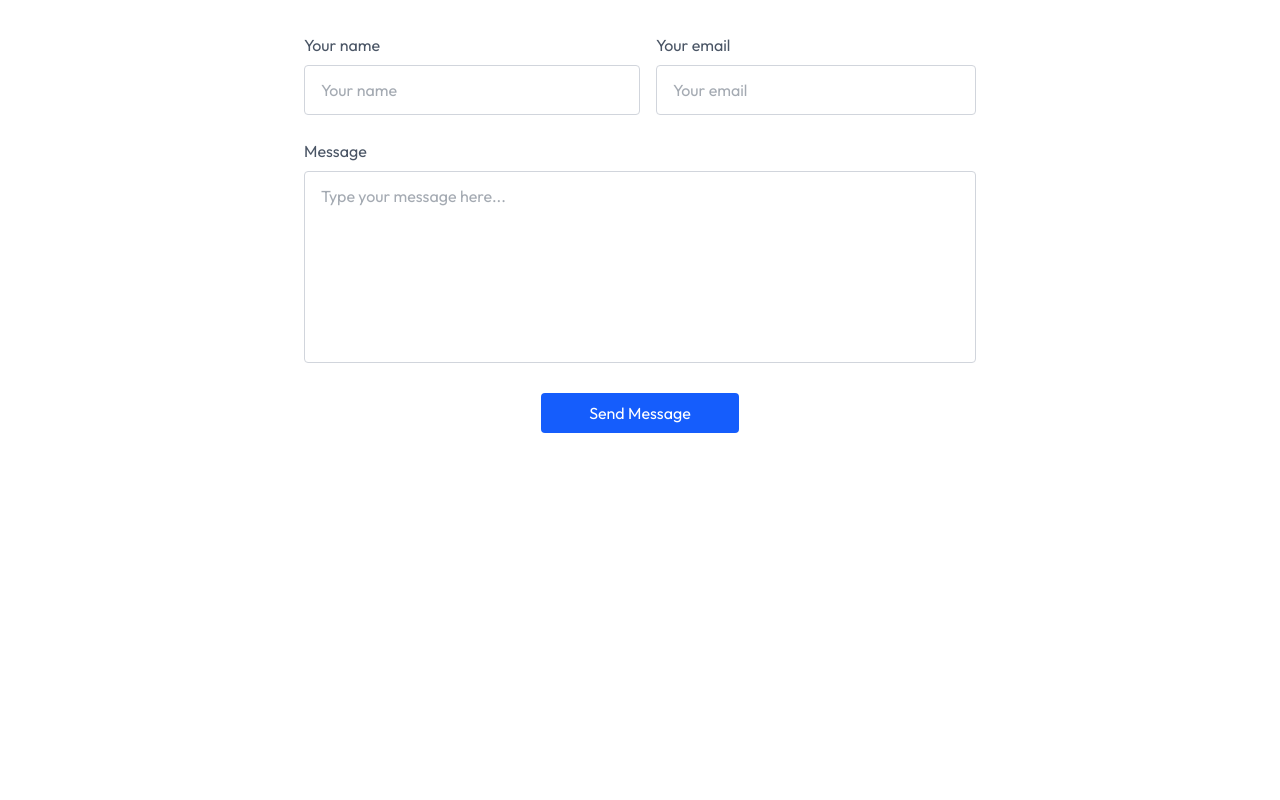
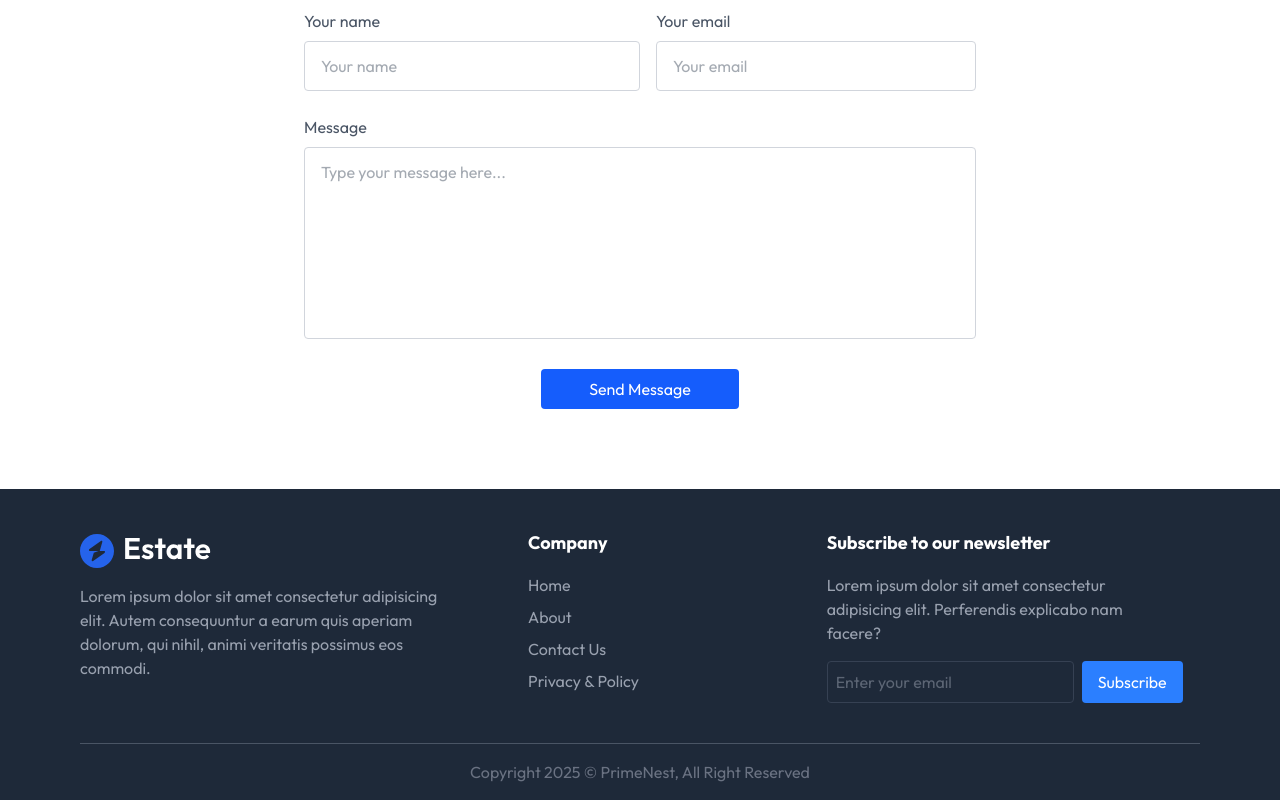
Before and after one commit to Ayyoubez/PrimeNest, a React (Vite) app: page / in a window 1280 px wide. Shown: the part 3604-4404 px from the top of the page. Before the commit the page ends 4117 px from the top, so only its background shows below. Built offline with nearby package versions, Linux system fonts and the light colour scheme.

Commit message:
completed the animation

```diff
--- a/package.json
+++ b/package.json
@@ -11,6 +11,7 @@
   },
   "dependencies": {
     "@tailwindcss/vite": "^4.1.12",
+    "framer-motion": "^12.23.12",
     "react": "^19.1.1",
     "react-dom": "^19.1.1",
     "react-toastify": "^10.0.6",
--- a/src/App.jsx
+++ b/src/App.jsx
@@ -1,5 +1,6 @@
 import About from "./Components/About";
 import ContactUs from "./Components/ContactUs";
+import Footer from "./Components/Footer";
 import Header from "./Components/Header";
 import Navbar from "./Components/Navbar";
 import Projects from "./Components/Projects";
@@ -16,6 +17,7 @@
       <Projects />
       <Testimonials />
       <ContactUs />
+      <Footer />
     </div>
   );
 };
--- a/src/Components/About.jsx
+++ b/src/Components/About.jsx
@@ -1,9 +1,15 @@
 import React from "react";
 import { assets } from "../assets/assets";
+// eslint-disable-next-line no-unused-vars
+import { motion } from "framer-motion";
 
 const About = () => {
   return (
-    <div
+    <motion.div
+      initial={{ opacity: 0, x: 200 }}
+      transition={{ duration: 1.5 }}
+      whileInView={{ opacity: 1, x: 0 }}
+      viewport={{ once: true }}
       className="flex flex-col items-center justify-center container mx-auto p-14 md:px-20 lg:px-32 w-full overflow-hidden"
       id="About"
     >
@@ -60,7 +66,7 @@
           </button>
         </div>
       </div>
-    </div>
+    </motion.div>
   );
 };
 
--- /dev/null
+++ b/src/Components/Footer.jsx
@@ -0,0 +1,63 @@
+import React from "react";
+import { assets } from "../assets/assets";
+
+const Footer = () => {
+  return (
+    <div
+      className="pt-10 px-4 md:px-20 ls:px-32 bg-gray-800 w-full overflow-hidden"
+      id="Footer"
+    >
+      <div className="container mx-auto flex flex-col md:flex-row justify-between items-start">
+        <div className="w-full md:w-1/3 mb-8 md:mb-0">
+          <img src={assets.logo_dark} alt="Logo" />
+          <p className="mt-4 text-gray-400">
+            Lorem ipsum dolor sit amet consectetur adipisicing elit. Autem
+            consequuntur a earum quis aperiam dolorum, qui nihil, animi
+            veritatis possimus eos commodi.
+          </p>
+        </div>
+        <div className="w-full md:w-1/5 mb-8 md:mb-0">
+          <h3 className="text-white text-lg font-bold mb-4">Company</h3>
+          <ul className="flex gap-4 md:flex-col md:gap-2">
+            <a className="text-gray-400 hover:text-white " href="#">
+              Home
+            </a>
+            <a className="text-gray-400 hover:text-white " href="#About">
+              About
+            </a>
+            <a className="text-gray-400 hover:text-white " href="#ContactUs">
+              Contact Us
+            </a>
+            <a className="text-gray-400 hover:text-white " href="#">
+              Privacy & Policy
+            </a>
+          </ul>
+        </div>
+        <div className="w-full md:w-1/3">
+          <h3 className="text-white text-lg font-bold mb-4">
+            Subscribe to our newsletter
+          </h3>
+          <p className="text-gray-400 mb-4 max-w-80">
+            Lorem ipsum dolor sit amet consectetur adipisicing elit. Perferendis
+            explicabo nam facere?
+          </p>
+          <div className="flex gap-2">
+            <input
+              type="text"
+              placeholder="Enter your email"
+              className="p-2 rounded bg-gray-800 text-gray-400 border border-gray-700 focus:outline-none w-full md:w-auto"
+            />
+            <button className="bg-blue-500 p-2 text-white px-4 rounded">
+              Subscribe
+            </button>
+          </div>
+        </div>
+      </div>
+      <div className=" border-t border-gray-600 py-4 mt-10 text-center text-gray-500">
+        Copyright 2025 © PrimeNest, All Right Reserved
+      </div>
+    </div>
+  );
+};
+
+export default Footer;
--- a/src/Components/Header.jsx
+++ b/src/Components/Header.jsx
@@ -1,5 +1,7 @@
 import React from "react";
 import Navbar from "./Navbar";
+// eslint-disable-next-line no-unused-vars
+import { motion } from "framer-motion";
 
 const Header = () => {
   return (
@@ -9,7 +11,13 @@
       id="#Header"
     >
       <Navbar />
-      <div className="container w-full text-center text-white mx-auto py-4 px-6 md:px-20 lg:px-32">
+      <motion.div
+        initial={{ opacity: 0, y: 100 }}
+        transition={{ duration: 1.5 }}
+        whileInView={{ opacity: 1, y: 0 }}
+        viewport={{ once: true }}
+        className="container w-full text-center text-white mx-auto py-4 px-6 md:px-20 lg:px-32"
+      >
         <h2 className="text-5xl sm:text-6xl md:text-[82px] font-semibold max-w-3xl inline-block pt-20 ">
           Explore homes that fit your dreams
         </h2>
@@ -21,7 +29,7 @@
             Contact Us
           </a>
         </div>
-      </div>
+      </motion.div>
     </div>
   );
 };
--- a/src/Components/Testimonials.jsx
+++ b/src/Components/Testimonials.jsx
@@ -1,9 +1,15 @@
+/* eslint-disable no-unused-vars */
 import React from "react";
 import { assets, testimonialsData } from "../assets/assets";
+import { motion } from "framer-motion";
 
 const Testimonials = () => {
   return (
-    <div
+    <motion.div
+      initial={{ opacity: 0, x: 200 }}
+      transition={{ duration: 1.5 }}
+      whileInView={{ opacity: 1, x: 0 }}
+      viewport={{ once: true }}
       className="container mx-auto py-10 lg:px-32 w-full overflow-hidden"
       id="Testimonials"
     >
@@ -40,7 +46,7 @@
           </div>
         ))}
       </div>
-    </div>
+    </motion.div>
   );
 };
 
```
Also changed, not shown: src/Components/Projects.jsx (+162 -12 lines), 1 other file (tests, documents, lock files or other folders).
